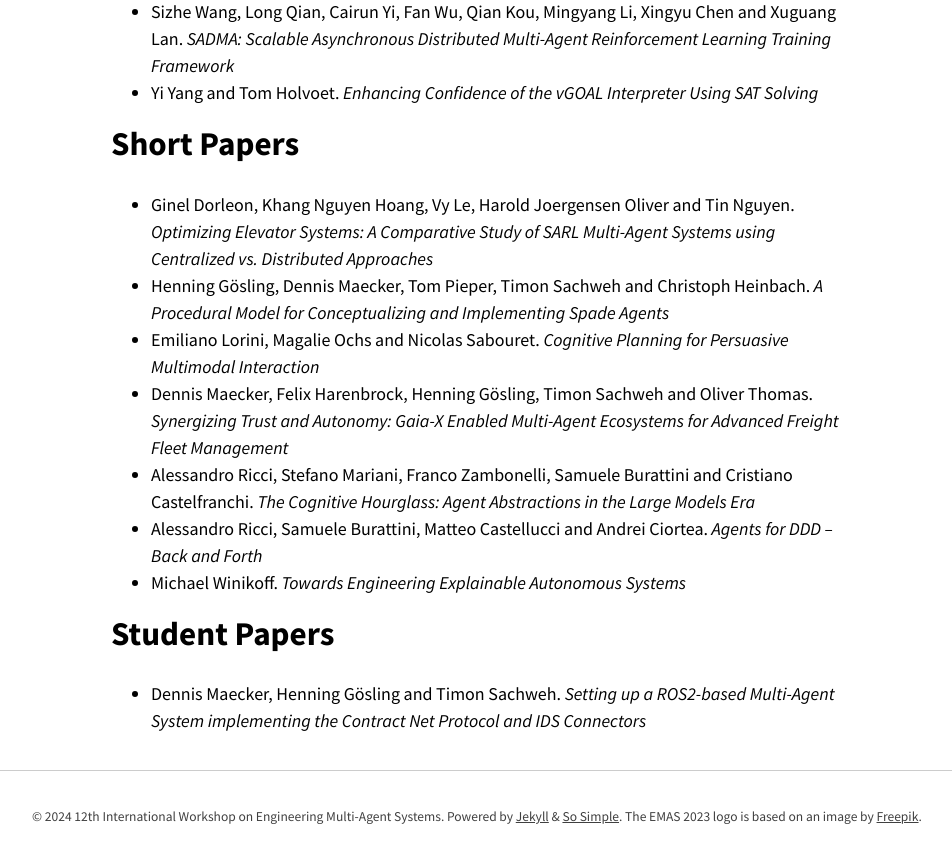
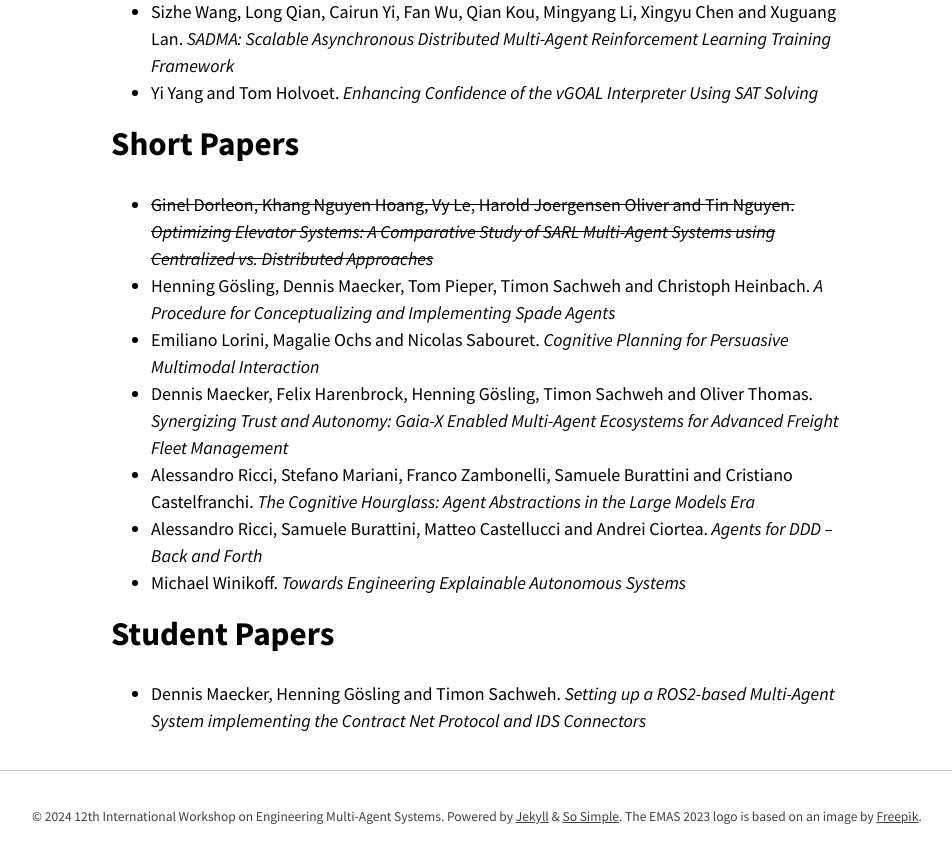
Before and after one commit to rafaelcaue/emas2024, a Jekyll site: the page built from accepted.md, in a window 1280 px wide and 900 px high, scrolled down 735 px. Shown: the top 863 px of the window, without its empty margins (163-1115 px from the left). Built offline with Jekyll 4.4.1, drawn with Linux system fonts in a browser that asks for light colours; nearby versions of some CDN libraries; our own code applies the rules of GitHub Pages for plain Markdown files.

Commit message:
Update accepted.md

```diff
--- a/accepted.md
+++ b/accepted.md
@@ -16,8 +16,8 @@ entries_layout: list
 - Yi Yang and Tom Holvoet. *Enhancing Confidence of the vGOAL Interpreter Using SAT Solving*
 
 # Short Papers
-- Ginel Dorleon, Khang Nguyen Hoang, Vy Le, Harold Joergensen Oliver and Tin Nguyen. *Optimizing Elevator Systems: A Comparative Study of SARL Multi-Agent Systems using Centralized vs. Distributed Approaches*
-- Henning Gösling, Dennis Maecker, Tom Pieper, Timon Sachweh and Christoph Heinbach. *A Procedural Model for Conceptualizing and Implementing Spade Agents*
+- ~~Ginel Dorleon, Khang Nguyen Hoang, Vy Le, Harold Joergensen Oliver and Tin Nguyen. *Optimizing Elevator Systems: A Comparative Study of SARL Multi-Agent Systems using Centralized vs. Distributed Approaches*~~
+- Henning Gösling, Dennis Maecker, Tom Pieper, Timon Sachweh and Christoph Heinbach. *A Procedure for Conceptualizing and Implementing Spade Agents*
 - Emiliano Lorini, Magalie Ochs and Nicolas Sabouret. *Cognitive Planning for Persuasive Multimodal Interaction*
 - Dennis Maecker, Felix Harenbrock, Henning Gösling, Timon Sachweh and Oliver Thomas. *Synergizing Trust and Autonomy: Gaia-X Enabled Multi-Agent Ecosystems for Advanced Freight Fleet Management*
 - Alessandro Ricci, Stefano Mariani, Franco Zambonelli, Samuele Burattini and Cristiano Castelfranchi. *The Cognitive Hourglass: Agent Abstractions in the Large Models Era*
```
